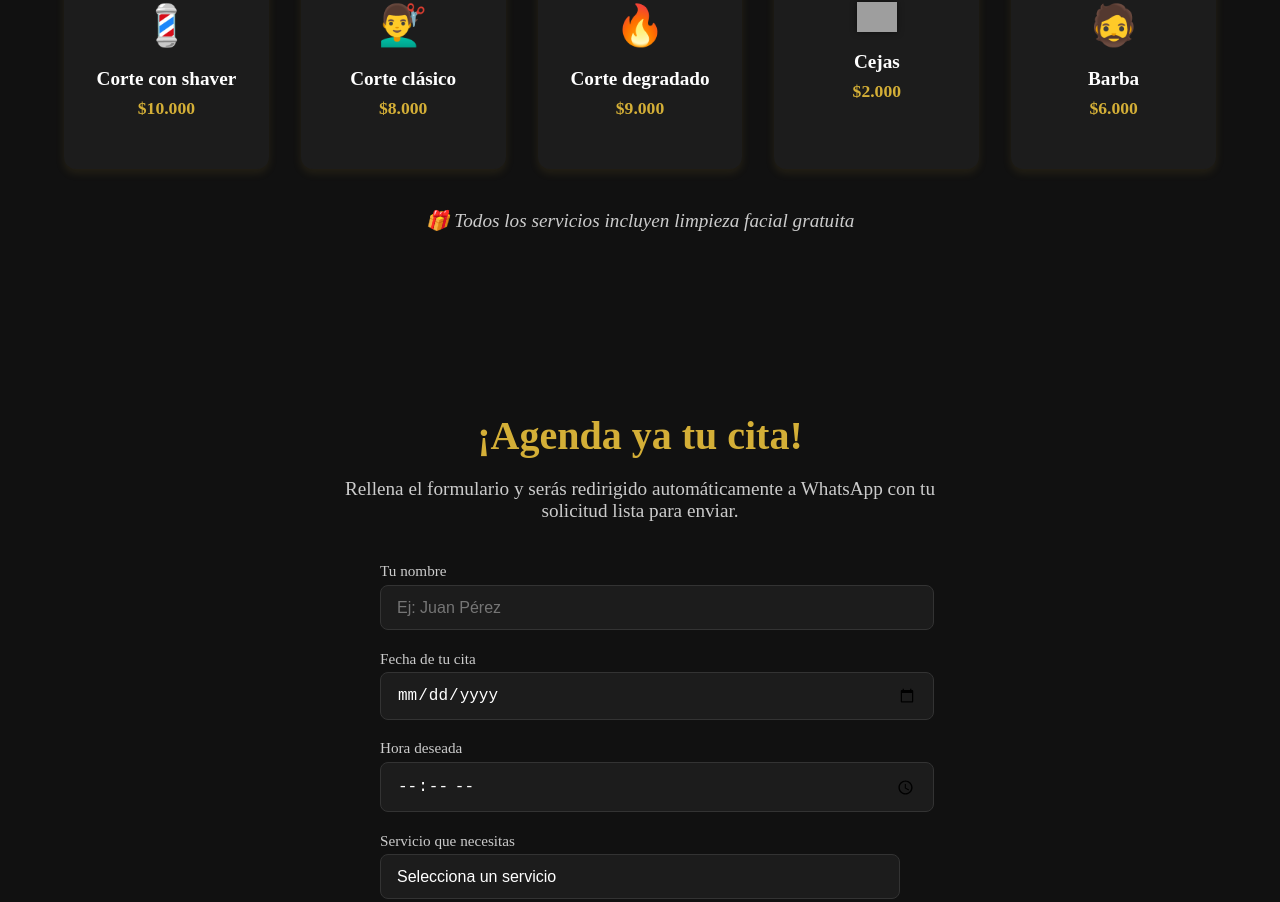
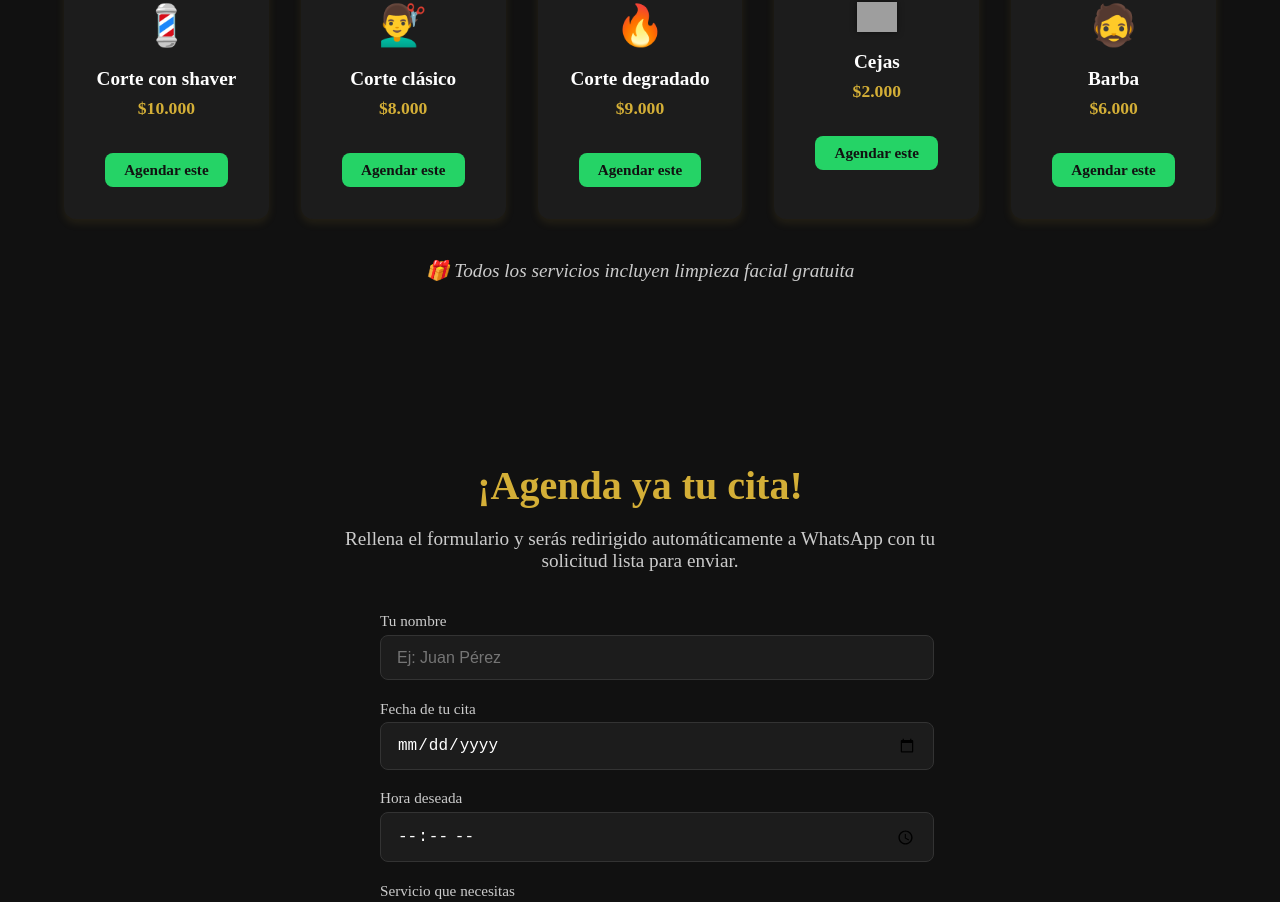
Before and after one commit to Marshelby/arte-elegante-barberia, a React (Vite) app: page / in a window 1280 px wide. Shown: the part 2017-2919 px from the top of the page. Built offline with nearby package versions, Linux system fonts and the light colour scheme; grey boxes are pictures that could not be loaded.

Commit message:
📲 AGENDAR este: botón directo a WhatsApp en cada servicio

```diff
--- a/src/sections/Servicios.css
+++ b/src/sections/Servicios.css
@@ -65,6 +65,23 @@
   margin-top: 0.2rem;
 }
 
+.servicio-agendar {
+  display: inline-block;
+  margin-top: 1rem;
+  padding: 0.5rem 1.2rem;
+  background-color: #25D366;
+  color: #111;
+  border-radius: 8px;
+  text-decoration: none;
+  font-weight: bold;
+  font-size: 0.95rem;
+  transition: background-color 0.3s ease;
+}
+
+.servicio-agendar:hover {
+  background-color: #1eb954;
+}
+
 .servicio-regalo {
   margin-top: 2.5rem;
   font-size: 1.2rem;
--- a/src/sections/Servicios.jsx
+++ b/src/sections/Servicios.jsx
@@ -8,6 +8,9 @@ const servicios = [
   { nombre: 'Cejas', icono: 'cejas', precio: '$2.000' },
   { nombre: 'Barba', icono: '🧔', precio: '$6.000' },
 ];
+
+const whatsappURL = (servicio) =>
+  `https://wa.me/56937711681?text=${encodeURIComponent(`Hola, me gustaría agendar el servicio: ${servicio}`)}`;
 
 const Servicios = () => (
   <section id="servicios" className="servicios-section">
@@ -25,6 +28,14 @@ const Servicios = () => (
           </div>
           <h3>{servicio.nombre}</h3>
           <p className="servicio-precio">{servicio.precio}</p>
+          <a
+            href={whatsappURL(servicio.nombre)}
+            target="_blank"
+            rel="noreferrer"
+            className="servicio-agendar"
+          >
+            Agendar este
+          </a>
         </div>
       ))}
     </div>
```
